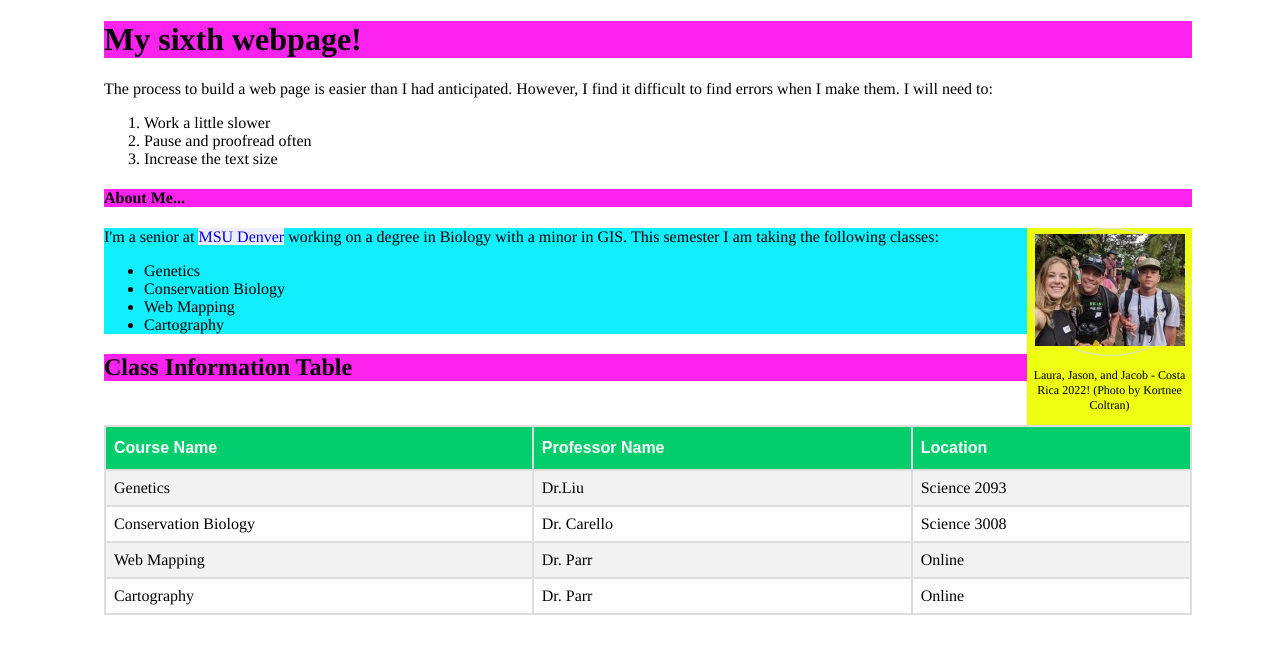
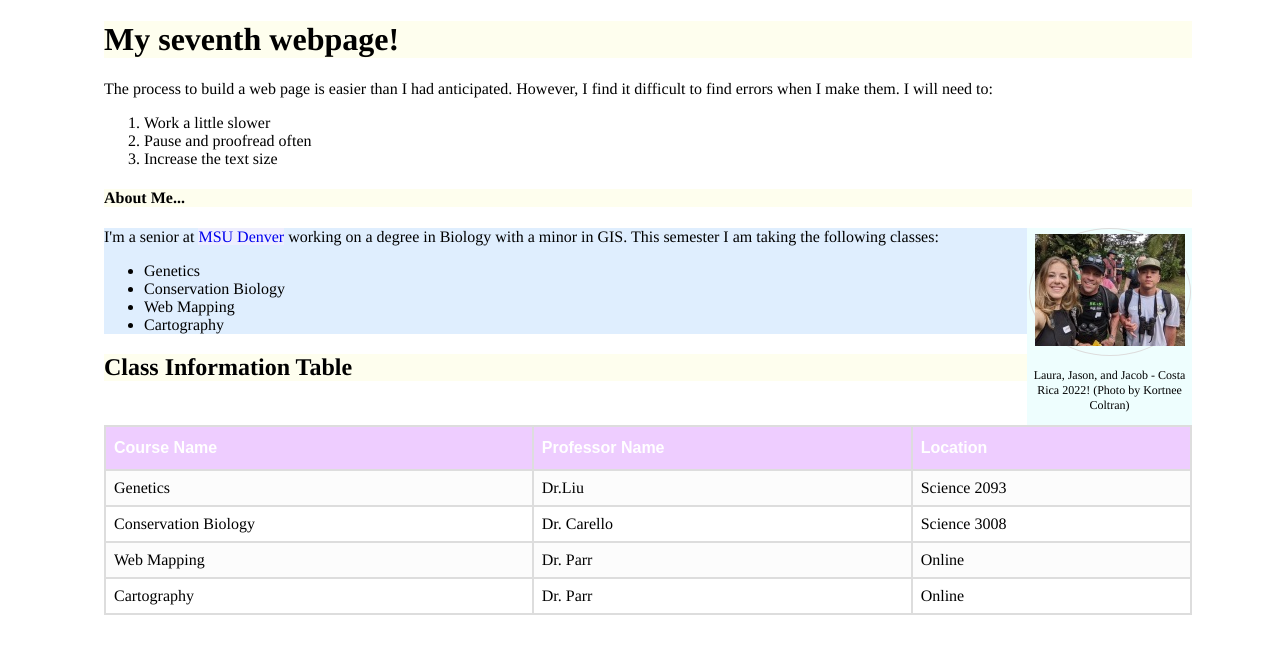
Before and after one commit to jmorr100/jmorr100.github.io, a plain HTML site: page lab601.html in a window 1280 px wide. Drawn offline with Linux system fonts and the light colour scheme.

Commit message:
Update lab601.html
Corrected some color. Changed some text to seventh website

```diff
--- a/lab601.html
+++ b/lab601.html
@@ -1,7 +1,7 @@
  <!DOCTYPE html>
  <html>
    <head>
-     <title>Jason's sixth webpage!</title>
+     <title>Jason's seventh webpage!</title>
     <style>
      body { width: 100%; }
      #container {
@@ -10,7 +10,7 @@
       margin: 0px auto;
      }
      #photobackground {
-      background-color: #eefe12;
+      background-color: #eefefe;
       margin-left: auto;
       margin-right: 0;
       float: right;
@@ -36,14 +36,14 @@
      }
      h1, h2, h3, h4, h5, h6 {
       font-family: times;
-      background-color: #fe22ee;
+      background-color: #fefeee;
      }
      a { text-decoration: none; }
      a:visited { background-color: #feeeee; }
      a:link { background-color: #eeeefe; }
      a:hover { background-color: #fefeee; }
      #classes {
-      background-color: #11eefe;
+      background-color: #dfeefe;
      }
      #Fall_2023_Class_Schedule {
       font-family: Arial;
@@ -56,18 +56,18 @@
      }
      #Fall_2023_Class_Schedule th {
       font: black bold times;
-      background-color: #02cd6d;
+      background-color: #eecdff;
       padding-top: 12px;
       padding-bottom: 12px;
       text-align: left;
       color: white;
      }
-     #Fall_2023_Class_Schedule tr:nth-child(even) { background-color: #f2f2f2; }
+     #Fall_2023_Class_Schedule tr:nth-child(even) { background-color: #fcfcfc; }
     </style>
    </head>
    <body>
      <div id="container">
-       <h1>My sixth webpage!</h1>
+       <h1>My seventh webpage!</h1>
     <div id="changes">
     <p>The process to build a web page is easier than I had anticipated. However, I find it difficult to find errors when I make them. I will need to:</p>
      <ol>
```
